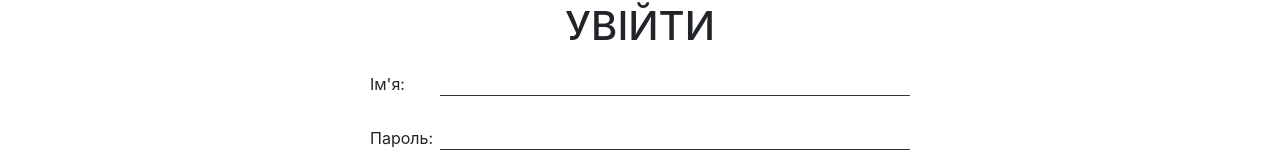
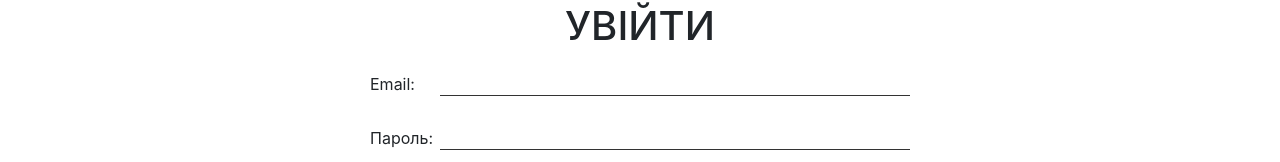
Before and after one commit to SolyaHetman/web-service-Foodle, an Angular app: page /signin in a window 1280 px wide. Shown: the part 270-432 px from the top of the page. Built offline with nearby package versions, Linux system fonts and the light colour scheme; what angular2-flash-messages would draw is missing.

Commit message:
Change label from 'Name' to 'Email' on signup

```diff
--- a/src/app/components/signin/signin.component.html
+++ b/src/app/components/signin/signin.component.html
@@ -6,7 +6,7 @@
                 <h1 class="text-center text-uppercase">Увійти</h1>
                 <form #loginForm=ngForm (ngSubmit)="onSubmit()">
                     <div class="form-group d-flex align-items-end justify-content-between">
-                        <label class="mb-0" for="email">Ім'я: </label>
+                        <label class="mb-0" for="email">Email: </label>
                         <input type="email" class="form-control" id="email" name="email" [(ngModel)]="form.email" required>
                     </div>
                     <div class=" form-group d-flex align-items-end justify-content-between ">
```
